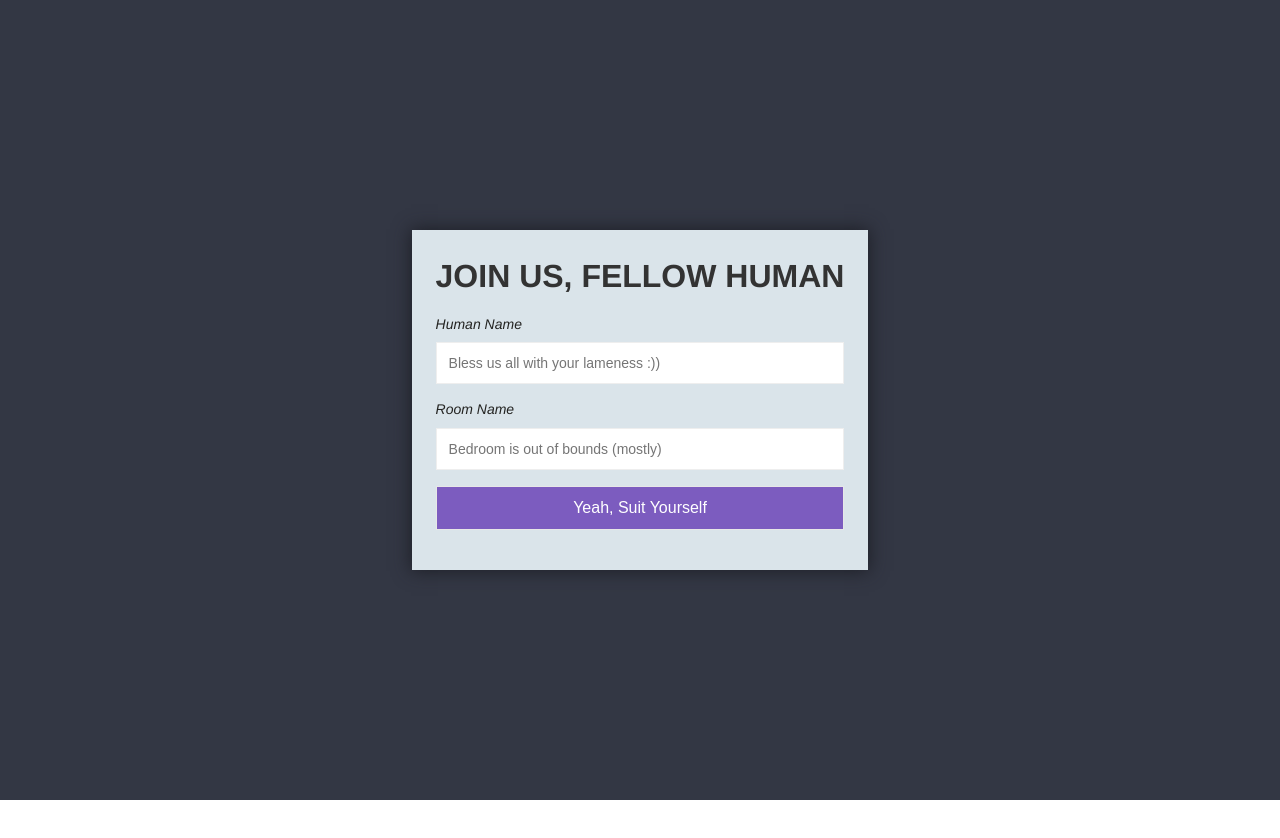
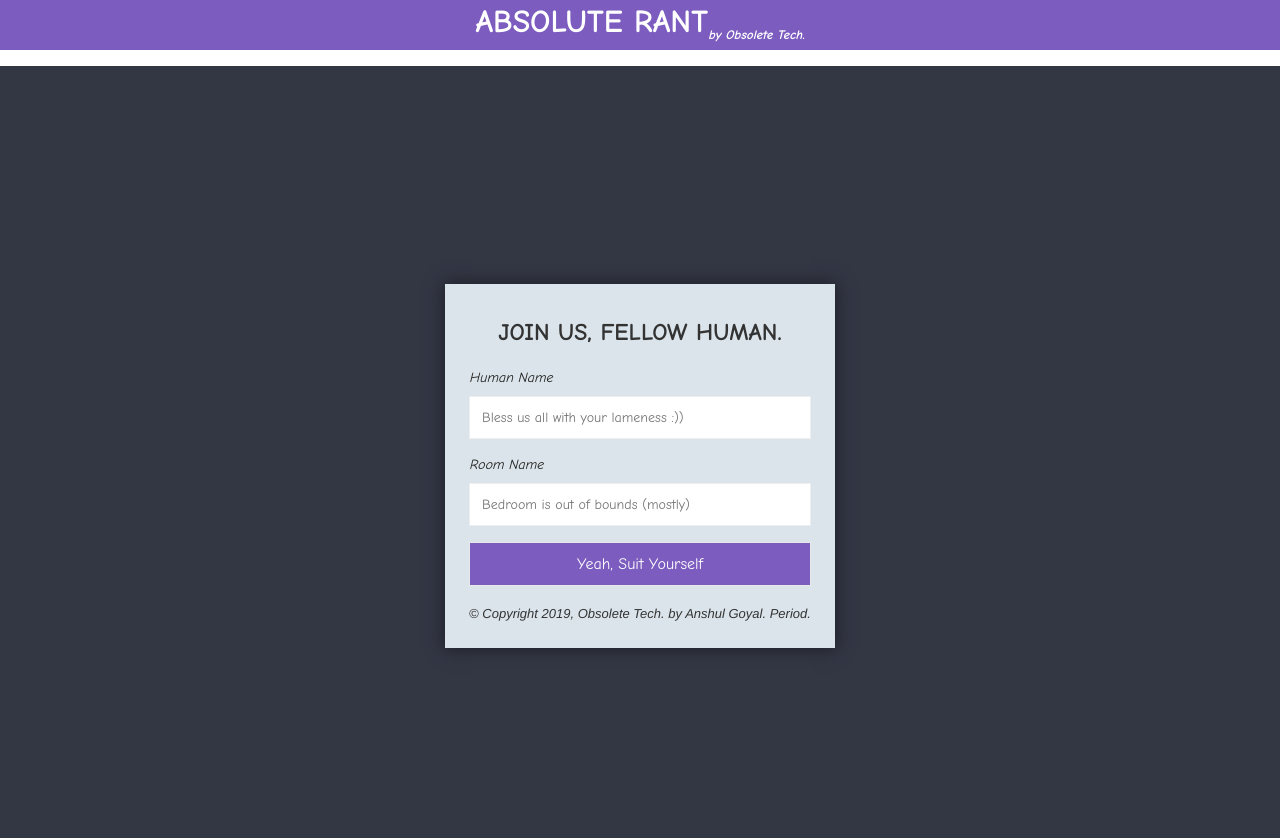
Before and after one commit to ansyal2006/absolute-rant-v1, a website: page public/index.html in a window 1280 px wide. Before the commit the page ends 800 px from the top, so only its background shows below. Drawn offline with Linux system fonts and the light colour scheme.

Commit message:
=style_iteration_1

```diff
--- a/public/css/styles.css
+++ b/public/css/styles.css
@@ -234,4 +234,25 @@ li::before {
   color: white;
   font-size: 16px;
   transition: background .3s ease;
+  font-family: "Comic Sans MS", cursive, sans-serif;
 }
+
+.customStyle1{
+  text-align: center;
+  font-family: "Comic Sans MS", cursive, sans-serif;
+}
+
+.customStyle2{
+  font-family: "Comic Sans MS", cursive, sans-serif;
+}
+
+.customStyle3{
+  text-align: center;
+  font-family: "Comic Sans MS", cursive, sans-serif;
+  background-color: #7C5CBF;
+  color : #FFFFFF;
+}
+.copyrightStyle{
+  text-align: center;
+  padding:5%;"
+}
--- a/public/index.html
+++ b/public/index.html
@@ -2,21 +2,25 @@
 <html lang="en" dir="ltr">
   <head>
     <meta charset="utf-8">
-    <title>CHAT N RANT</title>
+    <title>ABSOLUTE RANT</title>
     <link rel="icon" href="/img/favicon.png">
     <link rel="stylesheet" href="/css/styles.css">
   </head>
   <body>
+    <div class="customStyle3"><h1>ABSOLUTE RANT<sub><font size="2px"><i>by Obsolete Tech.</i></font></sub></h1></div>
     <div class="centered-form">
         <div class="centered-form__box1">
-            <h1>JOIN US, FELLOW HUMAN</h1>
+            <h1 class="customStyle1"><font size="5px">JOIN US, FELLOW HUMAN.</font></h1>
             <form action="/chat.html">
-                <label><i>Human Name</i></label>
-                <input type="text" name="username" placeholder="Bless us all with your lameness :))" required>
-                <label><i>Room Name</i></label>
-                <input type="text" name="room" placeholder="Bedroom is out of bounds (mostly)" required>
+                <label class="customStyle2"><i>Human Name</i></label>
+                <input type="text" class="customStyle2" name="username" placeholder="Bless us all with your lameness :))" required>
+                <label class="customStyle2"><i>Room Name</i></label>
+                <input type="text" class="customStyle2" name="room" placeholder="Bedroom is out of bounds (mostly)" required>
                 <input type="submit" name="enterButton" value="Yeah, Suit Yourself" id="enterButton" class="submit">
             </form>
+            <p>
+                <class="copyrightStyle"><font size="2px"><i>&copy; Copyright 2019, Obsolete Tech. by Anshul Goyal. Period.</i></font>
+            </p>
         </div>
     </div>
   </body>
```
